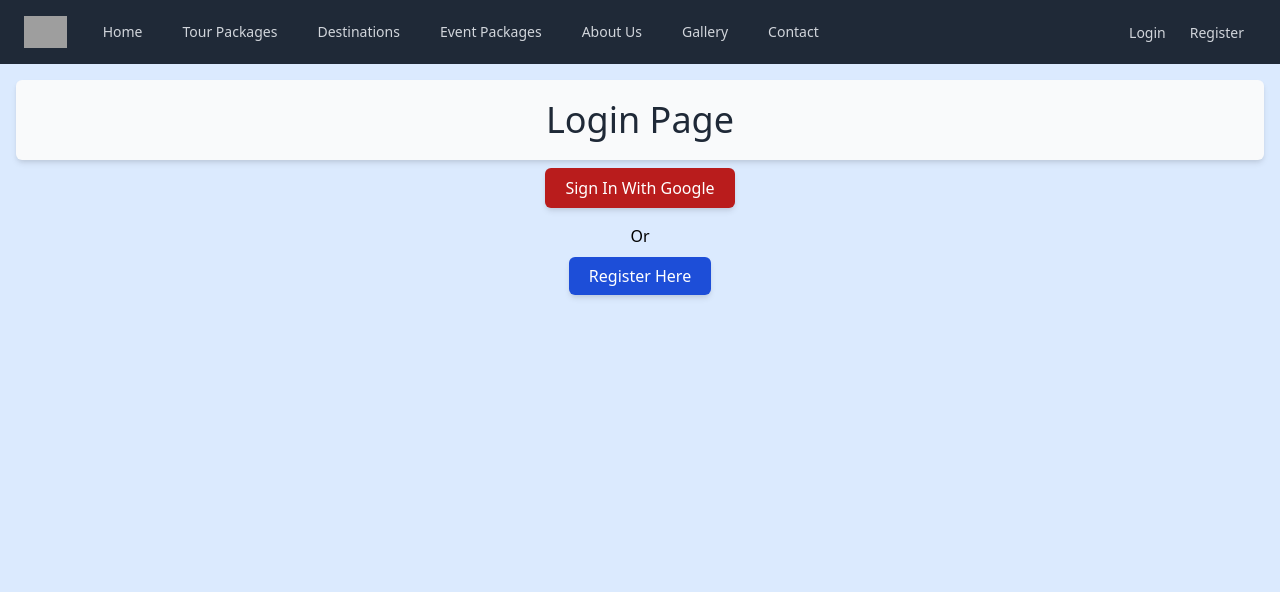
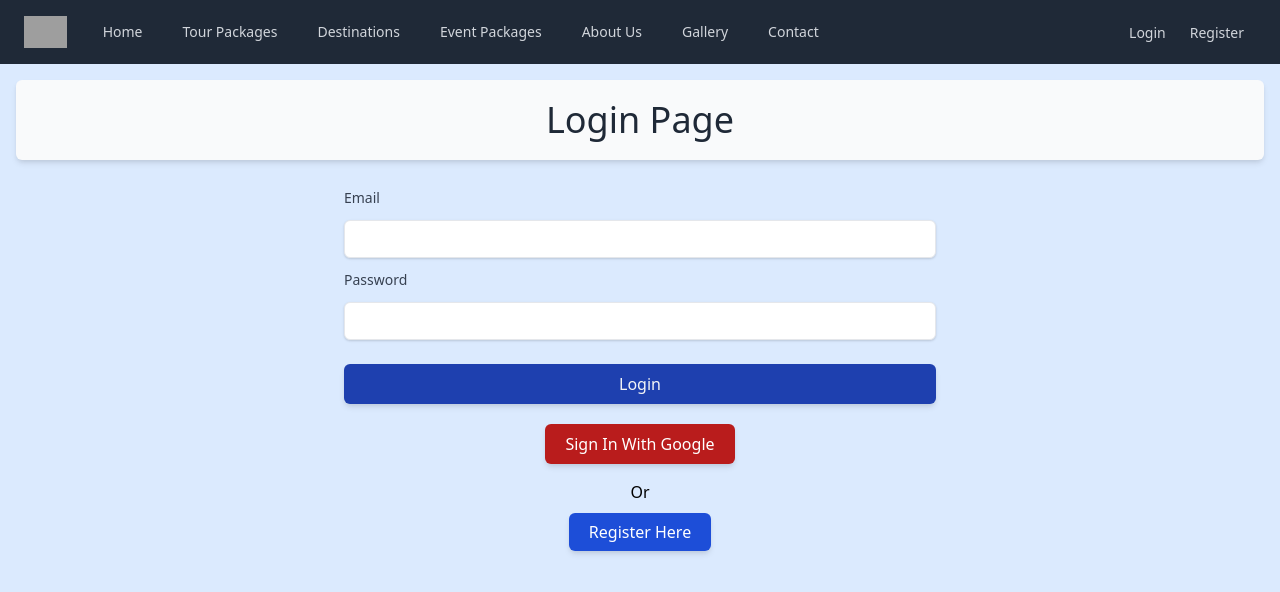
Before and after one commit to Mostakimul/node-tour-react, a React (Create React App) app: page /login in a window 1280 px wide. Shown: the top 592 px of the page. Built offline with nearby package versions, Linux system fonts and the light colour scheme; no server answers; grey boxes are pictures that could not be loaded.

Commit message:
login with email and password

```diff
--- a/src/hooks/useFirebase.js
+++ b/src/hooks/useFirebase.js
@@ -3,6 +3,7 @@ import {
   getAuth,
   GoogleAuthProvider,
   onAuthStateChanged,
+  signInWithEmailAndPassword,
   signInWithPopup,
   signOut,
   updateProfile,
@@ -24,9 +25,14 @@ const useFirebase = () => {
     return signInWithPopup(auth, googleProvider);
   };
 
-  // sign in with email and password
+  // create account with email and password
   const createAccountWithEmail = (email, password) => {
     return createUserWithEmailAndPassword(auth, email, password);
+  };
+
+  // sign in with email and password
+  const loginWithEmailAndPassword = (email, password) => {
+    return signInWithEmailAndPassword(auth, email, password);
   };
 
   // update displayName
@@ -73,6 +79,7 @@ const useFirebase = () => {
     logOut,
     createAccountWithEmail,
     updateName,
+    loginWithEmailAndPassword,
   };
 };
 
--- a/src/pages/Login.js
+++ b/src/pages/Login.js
@@ -1,10 +1,22 @@
 import React from 'react';
+import { useForm } from 'react-hook-form';
 import { useHistory, useLocation } from 'react-router';
 import { Link } from 'react-router-dom';
 import useAuth from '../hooks/useAuth';
 
 const Login = () => {
-  const { signInWithGoogle, setUser, setIsLoading, user } = useAuth();
+  const {
+    signInWithGoogle,
+    setUser,
+    setIsLoading,
+    user,
+    loginWithEmailAndPassword,
+  } = useAuth();
+  const {
+    register,
+    handleSubmit,
+    formState: { errors },
+  } = useForm();
 
   // history, location
   const history = useHistory();
@@ -15,6 +27,22 @@ const Login = () => {
   if (user.email) {
     history.push('/home');
   }
+
+  // handle email sign in
+  const onSubmit = (data) => {
+    loginWithEmailAndPassword(data.email, data.password)
+      .then((res) => {
+        setIsLoading(true);
+        setUser(res.user);
+        history.push(url);
+      })
+      .catch((error) => {
+        console.log(error.message);
+      })
+      .finally(() => {
+        setIsLoading(false);
+      });
+  };
 
   // handle Google Sign In
   const handleGoogleSignIn = () => {
@@ -39,6 +67,52 @@ const Login = () => {
             Login page
           </h3>
         </div>
+        {/* form */}
+        <div className="container py-5 md:w-3/6">
+          <form onSubmit={handleSubmit(onSubmit)} className="space-y-3">
+            {/* Email */}
+            <label
+              htmlFor="email"
+              className="block text-sm font-medium text-gray-700"
+            >
+              Email
+            </label>
+            <input
+              type="email"
+              id="email"
+              name="email"
+              {...register('email', { required: true })}
+              required
+              className="mt-1 p-2 border block w-full shadow sm:text-sm border-gray-200 outline-none focus:border-blue-500  ring-gray-400 rounded-md"
+            />
+            <p className="text-red-700">
+              {errors.email && <span>This field is required</span>}
+            </p>
+            {/* Password */}
+            <label
+              htmlFor="password"
+              className="block text-sm font-medium text-gray-700"
+            >
+              Password
+            </label>
+            <input
+              type="password"
+              id="password"
+              {...register('password', { required: true, min: 6 })}
+              name="password"
+              required
+              className="mt-1 p-2 border block w-full shadow sm:text-sm border-gray-200 outline-none focus:border-blue-500  ring-gray-400 rounded-md"
+            />
+            <p className="text-red-700">
+              {errors.password && <span>This field is required</span>}
+            </p>
+            {/* Button */}
+            <button className="bg-blue-800 hover:bg-blue-900 transition delay-75 text-gray-100 py-2 px-2.5 w-full my-1.5 rounded-md shadow-md">
+              Login
+            </button>
+          </form>
+        </div>
+
         <div className="text-center">
           <button
             className="bg-red-700 py-2 px-5 text-white capitalize rounded-md shadow-md"
```
